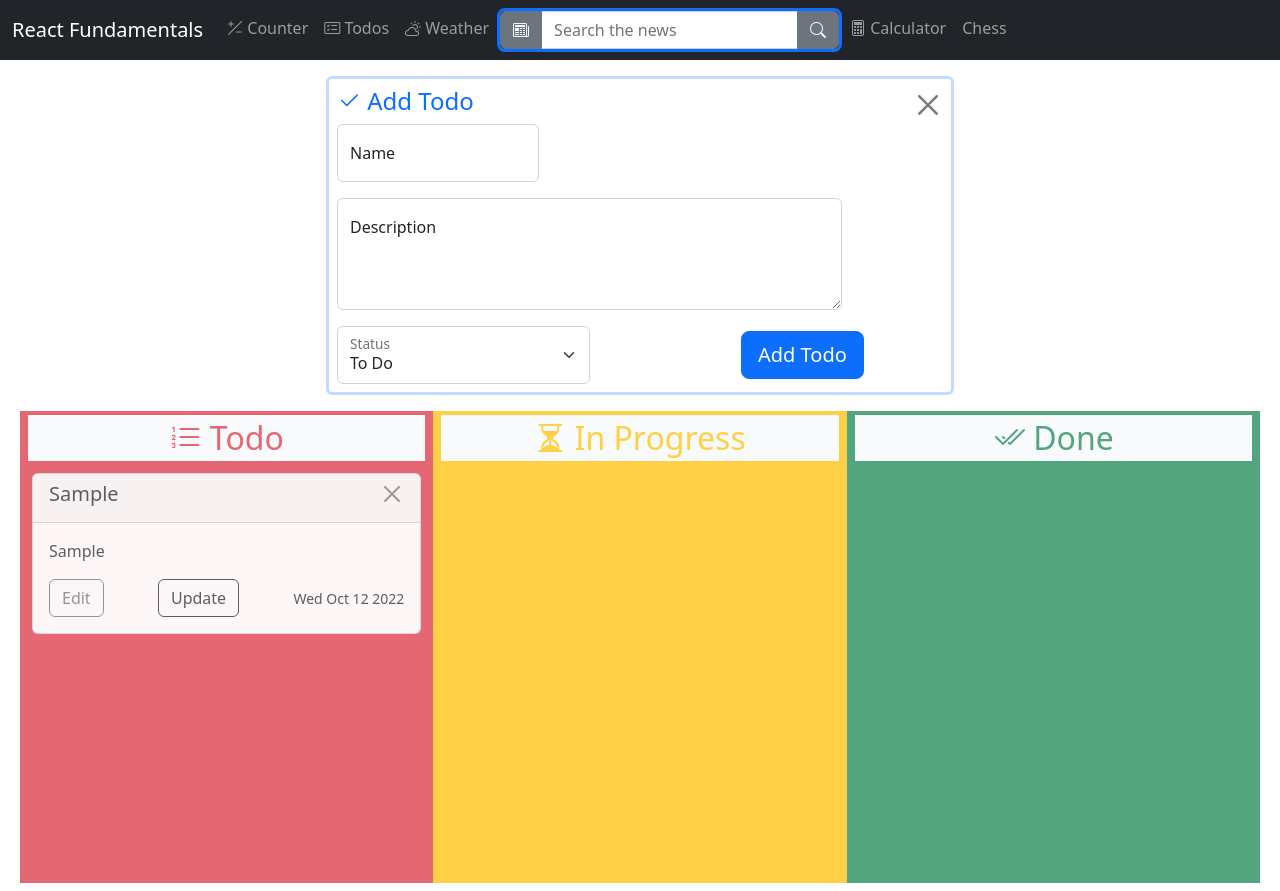
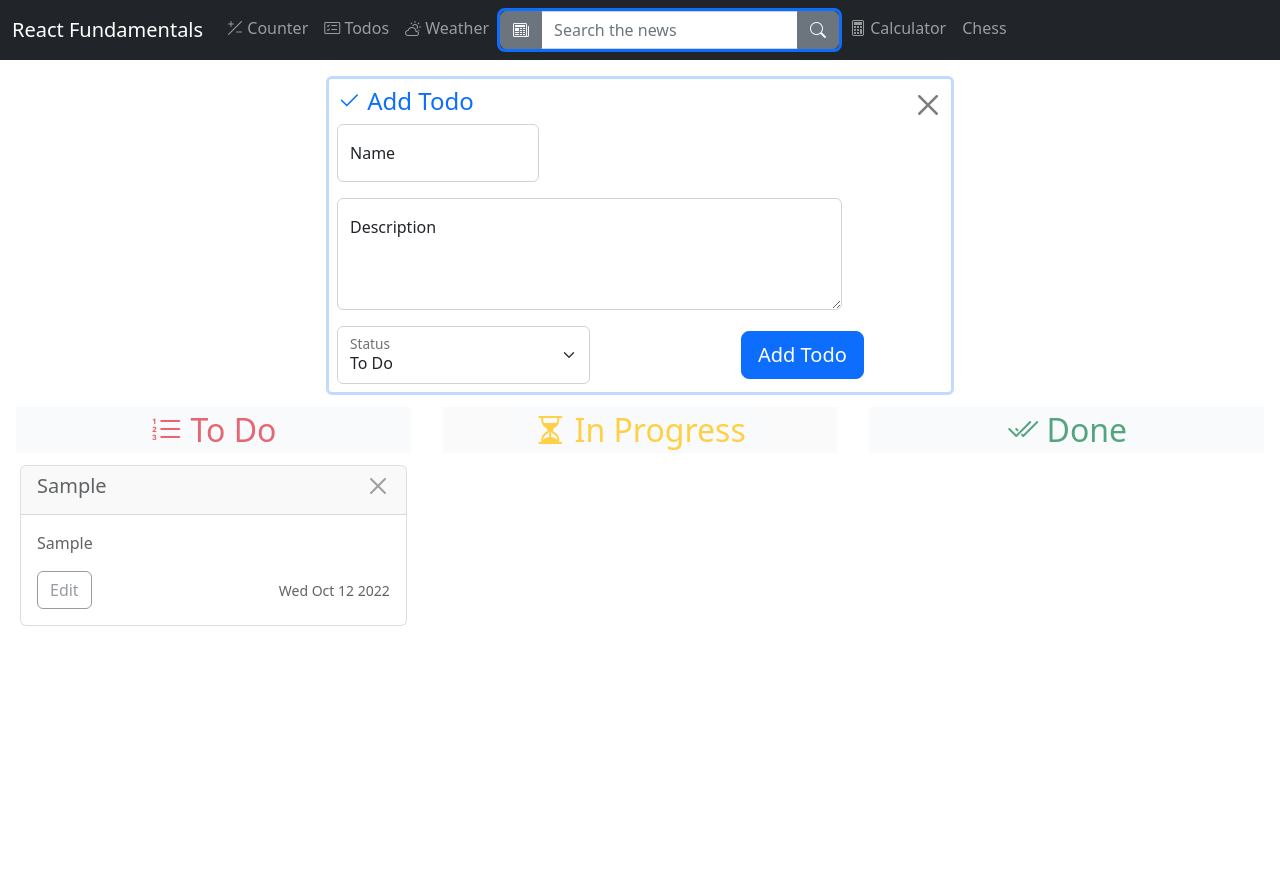
Before and after one commit to jonathanfady/react-fundamentals, a React (Create React App) app: page /todos in a window 1280 px wide. Both pictures are taken after typing "Sample", "Sample" into the empty fields and a click on the button "Add Todo". Built offline with nearby package versions, Linux system fonts and the light colour scheme.

Commit message:
Add Drag and Drop for Todo list using react-dnd

```diff
--- a/src/Calculator/Calculator.js
+++ b/src/Calculator/Calculator.js
@@ -94,7 +94,7 @@ export default function Calculator(props) {
 
     return (
         <>
-            <div className="container px-0 justify-content-center border border-4 border-secondary rounded-1" style={{ maxWidth: '40rem' }}>
+            <div className="container px-0 justify-content-center border border-4 border-secondary rounded-1" style={{ width: '30rem' }}>
                 <div className="col-12 p-2 bg-dark text-light text-end text-break">
                     <div className="text-muted h4" style={{ minHeight: '3rem' }}>{formatOperand(previousOperand)} {operation}</div>
                     <div className="h1 mb-0" style={{ minHeight: '3rem' }}>{formatOperand(currentOperand)}</div>
--- a/src/Todos/Todo.js
+++ b/src/Todos/Todo.js
@@ -1,8 +1,18 @@
-export default function Todo({ todo, dispatch, nextTodo }) {
+import { useDrag } from "react-dnd"
+
+export default function Todo({ todo, dispatch }) {
+    const [{ isDragging }, drag] = useDrag(() => ({
+        type: 'todo',
+        item: { id: todo.id },
+        collect: (monitor) => ({
+            isDragging: !!monitor.isDragging()
+        })
+    }), [todo]);
+
     return (
         <>
             <div className="col">
-                <div className="card text-start" style={{ opacity: '95%' }}>
+                <div ref={drag} className="card" style={{ opacity: isDragging ? 0.5 : 0.95, }}>
                     <div className="card-header d-flex justify-content-between">
                         <h5 className="card-title">{todo.name}</h5>
                         <button className="btn btn-close"
@@ -15,10 +25,6 @@ export default function Todo({ todo, dispatch, nextTodo }) {
                             <button className="btn btn-outline-secondary" data-bs-toggle="modal" data-bs-target={`#editTodoModal${todo.id}`}>
                                 Edit
                             </button>
-                            <button className="btn btn-outline-dark"
-                                onClick={() => dispatch({ type: 'update-todo', payload: { id: todo.id, status: nextTodo } })}>
-                                Update
-                            </button>
                             <small>{new Date(todo.id).toDateString()}</small>
                         </div>
                     </div>
--- /dev/null
+++ b/src/Todos/TodoList.js
@@ -0,0 +1,30 @@
+import { useDrop } from 'react-dnd';
+import Todo from './Todo';
+
+export default function TodoList({ todos, status, dispatch }) {
+    const [color, title] = (status === "to-do") ?
+        ["danger", <><i className="bi bi-list-ol"></i> To Do</>]
+        : (status === "in-progress") ?
+            ["warning", <><i className="bi bi-hourglass-split"></i> In Progress</>]
+            : (status === "done") ?
+                ["success", <><i className="bi bi-check2-all"></i> Done</>]
+                : ["light", <>Unknown</>]
+
+    const [{ isOver }, drop] = useDrop(
+        () => ({
+            accept: 'todo',
+            drop: (item) => dispatch({ type: 'update-todo', payload: { id: item.id, status: status } }),
+            collect: (monitor) => ({
+                isOver: !!monitor.isOver(),
+            })
+        }), []);
+
+    return (
+        <div ref={drop} className={`col opacity-75 bg- ${isOver ? "border border-3" : ""}`} style={{ minHeight: '30rem' }}>
+            <h2 className={`m-1 p-1 bg-light text-center text-${color}`}>{title}</h2>
+            <div className="row row-cols-1 g-2 m-1">
+                {todos.map(todo => <Todo todo={todo} dispatch={dispatch} />)}
+            </div>
+        </div>
+    )
+}
--- a/src/Todos/Todos.js
+++ b/src/Todos/Todos.js
@@ -1,7 +1,10 @@
-import { useState, useReducer } from 'react';
-import Todo from './Todo';
+import { useReducer } from 'react';
+import { DndProvider } from 'react-dnd';
+import { HTML5Backend } from 'react-dnd-html5-backend';
+
 import AddTodo from './AddTodo';
 import EditTodo from './EditTodo';
+import TodoList from './TodoList';
 
 function reducer(todos, { type, payload }) {
     switch (type) {
@@ -38,36 +41,14 @@ export default function Todos(props) {
     return (
         <>
             <AddTodo dispatch={dispatch} />
-            <div className="row m-2 g-2 text-center" style={{ minHeight: '30rem' }}>
-                <div className="col bg-danger opacity-75">
-                    <h2 className="m-1 p-1 bg-light text-danger"><i className="bi bi-list-ol"></i> Todo</h2>
-                    <div className="row row-cols-1 g-2 m-1">
-                        {todos.map(todo => {
-                            if (todo.status === "to-do")
-                                return <Todo todo={todo} dispatch={dispatch} nextTodo="in-progress" />
-                        })}
-                    </div>
+            <DndProvider backend={HTML5Backend}>
+                <div className="row mt-2">
+                    <TodoList todos={todos.filter((todo) => todo.status === "to-do")} status="to-do" dispatch={dispatch} />
+                    <TodoList todos={todos.filter((todo) => todo.status === "in-progress")} status="in-progress" dispatch={dispatch} />
+                    <TodoList todos={todos.filter((todo) => todo.status === "done")} status="done" dispatch={dispatch} />
                 </div>
-                <div className="col bg-warning opacity-75">
-                    <h2 className="m-1 p-1 bg-light text-warning"><i className="bi bi-hourglass-split"></i> In Progress</h2>
-                    <div className="row row-cols-1 g-2 m-1">
-                        {todos.map(todo => {
-                            if (todo.status === "in-progress")
-                                return <Todo todo={todo} dispatch={dispatch} nextTodo="done" />
-                        })}
-                    </div>
-                </div>
-                <div className="col bg-success opacity-75">
-                    <h2 className="m-1 p-1 bg-light text-success"><i className="bi bi-check2-all"></i> Done</h2>
-                    <div className="row row-cols-1 g-2 m-1">
-                        {todos.map(todo => {
-                            if (todo.status === "done")
-                                return <Todo todo={todo} dispatch={dispatch} nextTodo="to-do" />
-                        })}
-                    </div>
-                </div>
-            </div>
-            {todos.map(todo => { return <EditTodo todo={todo} dispatch={dispatch} /> })}
+            </DndProvider>
+            {todos.map(todo => <EditTodo todo={todo} dispatch={dispatch} />)}
         </>
     )
 }
```
